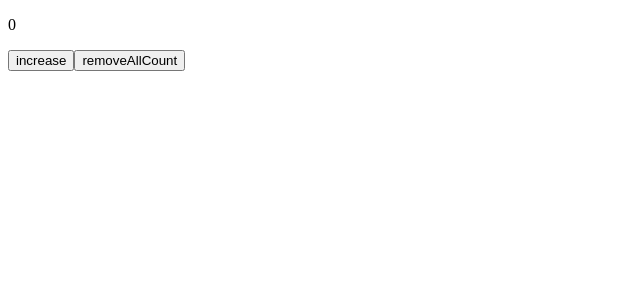
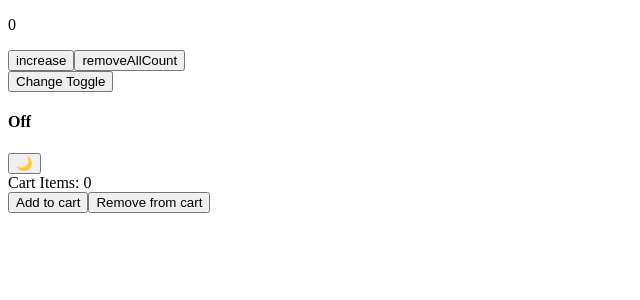
Before and after one commit to MoohammedAdell/funds, a React (Vite) app: page / in a window 1280 px wide. Shown: the top 300 px of the page, without its empty margins (0-640 px from the left). Built offline with nearby package versions, Linux system fonts and the light colour scheme.

Commit message:
improve zustand

```diff
--- a/src/App.jsx
+++ b/src/App.jsx
@@ -1,23 +1,15 @@
-import Contact from "./components/Contact";
-import Faqs from "./components/Faqs";
-import Home from "./components/Home";
-import UseReducer from "./components/UseReducer";
-import UseRef from "./components/UseRef";
-import ReactRouter from "./components/ReactRouter";
-import { Routes, Route } from "react-router-dom";
-import Count from "./components/zustand/Count";
+import Count from "./components/zustand/stores/count/Count";
+import Toggle from "./components/zustand/stores/toggle/Toggle";
+import Mood from "./components/zustand/stores/Mood/Mood";
+import Cart from "./components/zustand/stores/cart/Cart";
 
 function App() {
   return (
     <>
-      {/* <ReactRouter />
-      <Routes>
-        <Route path="/" element={<Home />} />
-        <Route path="/faqs" element={<Faqs />} />
-        <Route path="/contact" element={<Contact />} />
-      </Routes> */}
-
       <Count />
+      <Toggle />
+      <Mood />
+      <Cart/>
     </>
   );
 }
--- /dev/null
+++ b/src/components/zustand/stores/Mood/Mood.jsx
@@ -0,0 +1,13 @@
+import { useTheme } from "./StoreMood";
+
+function Mood() {
+  const theme = useTheme((s) => s.theme);
+  const toggleTheme = useTheme((s) => s.toggleTheme);
+  return (
+    <button onClick={toggleTheme}>
+      {theme === "light" ? "🌞" : "🌙"}
+    </button>
+  );
+}
+
+export default Mood;
--- /dev/null
+++ b/src/components/zustand/stores/Mood/StoreMood.jsx
@@ -0,0 +1,9 @@
+import { create } from "zustand";
+
+export const useTheme = create((set) => ({
+  theme: "dark",
+  toggleTheme: () =>
+    set((state) => ({
+      theme: state.theme === "dark" ? "light" : "dark",
+    })),
+}));
--- /dev/null
+++ b/src/components/zustand/stores/cart/Cart.jsx
@@ -0,0 +1,25 @@
+import { useCart } from "./StoreCart";
+
+function Cart() {
+  const cartItem = useCart((state) => state.cart);
+  const addToCart = useCart((state) => state.addToCart);
+  const removeFromCart = useCart((state) => state.removeFromCart);
+
+  const product = { id: 1, title: "Phone" };
+
+  return (
+    <>
+      <div>Cart Items: {cartItem.length}</div>
+
+      <button onClick={() => addToCart(product)}>
+        Add to cart
+      </button>
+
+      <button onClick={() => removeFromCart(1)}>
+        Remove from cart
+      </button>
+    </>
+  );
+}
+
+export default Cart;
--- /dev/null
+++ b/src/components/zustand/stores/cart/StoreCart.jsx
@@ -0,0 +1,10 @@
+import { create } from "zustand";
+
+export const useCart = create((set) => ({
+  cart: [],
+  addToCart: (product) => set((state) => ({ cart: [...state.cart, product] })),
+  removeFromCart: (id) =>
+    set((state) => ({
+      cart: state.cart.filter((item) => item.id !== id),
+    })),
+}));
--- /dev/null
+++ b/src/components/zustand/stores/toggle/StoreToggle.jsx
@@ -0,0 +1,7 @@
+import { create } from "zustand";
+
+export const useToggle = create((set) => ({
+  isOn: false,
+  toggle: () =>
+    set((state) => ({ isOn: !state.isOn })),
+}));
--- /dev/null
+++ b/src/components/zustand/stores/toggle/toggle.jsx
@@ -0,0 +1,13 @@
+import { useToggle } from "./StoreToggle";
+
+function Toggle() {
+  const { toggle, isOn } = useToggle();
+  return (
+    <div>
+      <button onClick={toggle}>Change Toggle</button>
+      <h4>{isOn ? "On" : "Off"}</h4>
+    </div>
+  );
+}
+
+export default Toggle;
```
Also changed, not shown: src/components/zustand/stores/count/Count.jsx (renamed from src/components/zustand/Count.jsx), src/components/zustand/stores/count/StoreCounter.jsx (renamed from src/components/zustand/StoreCounter.jsx).
